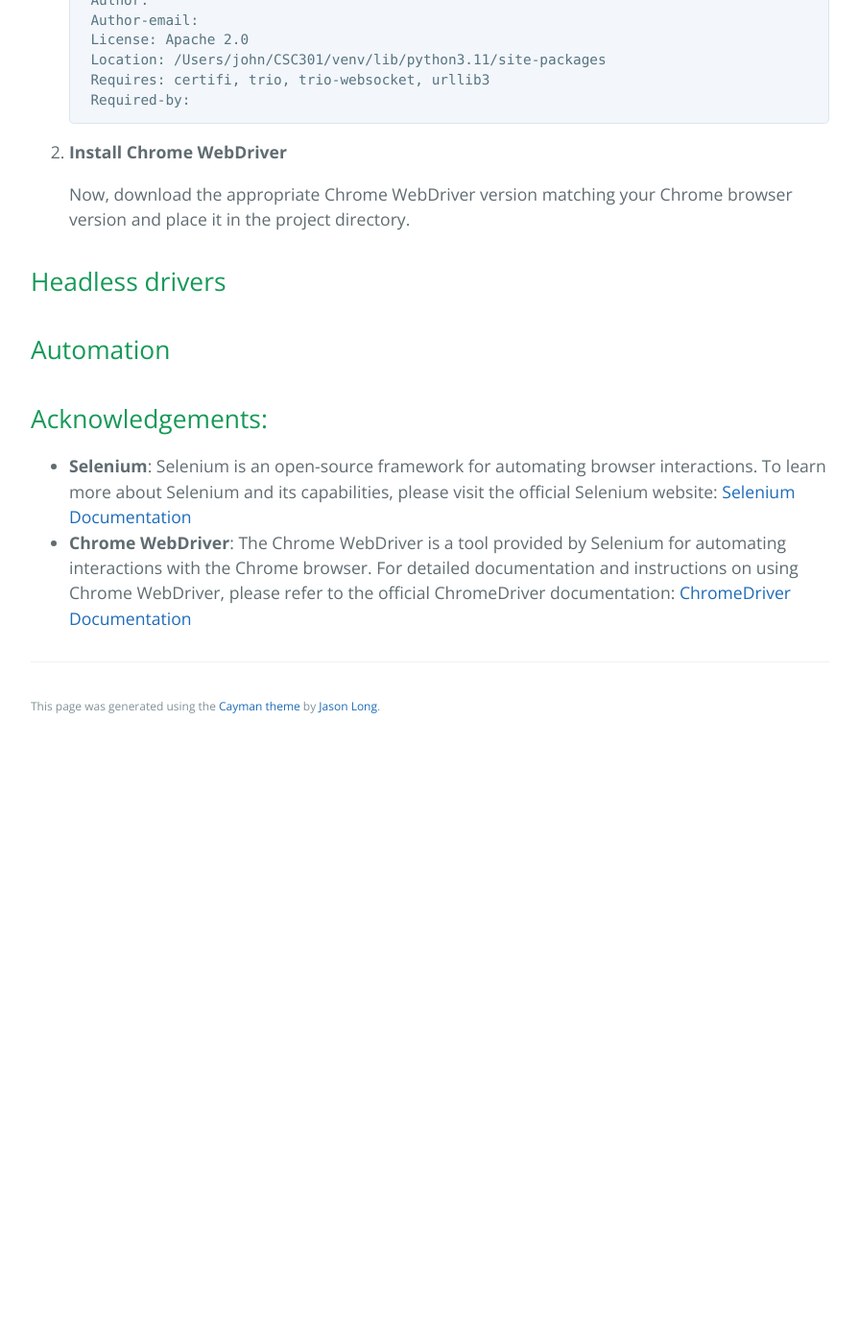
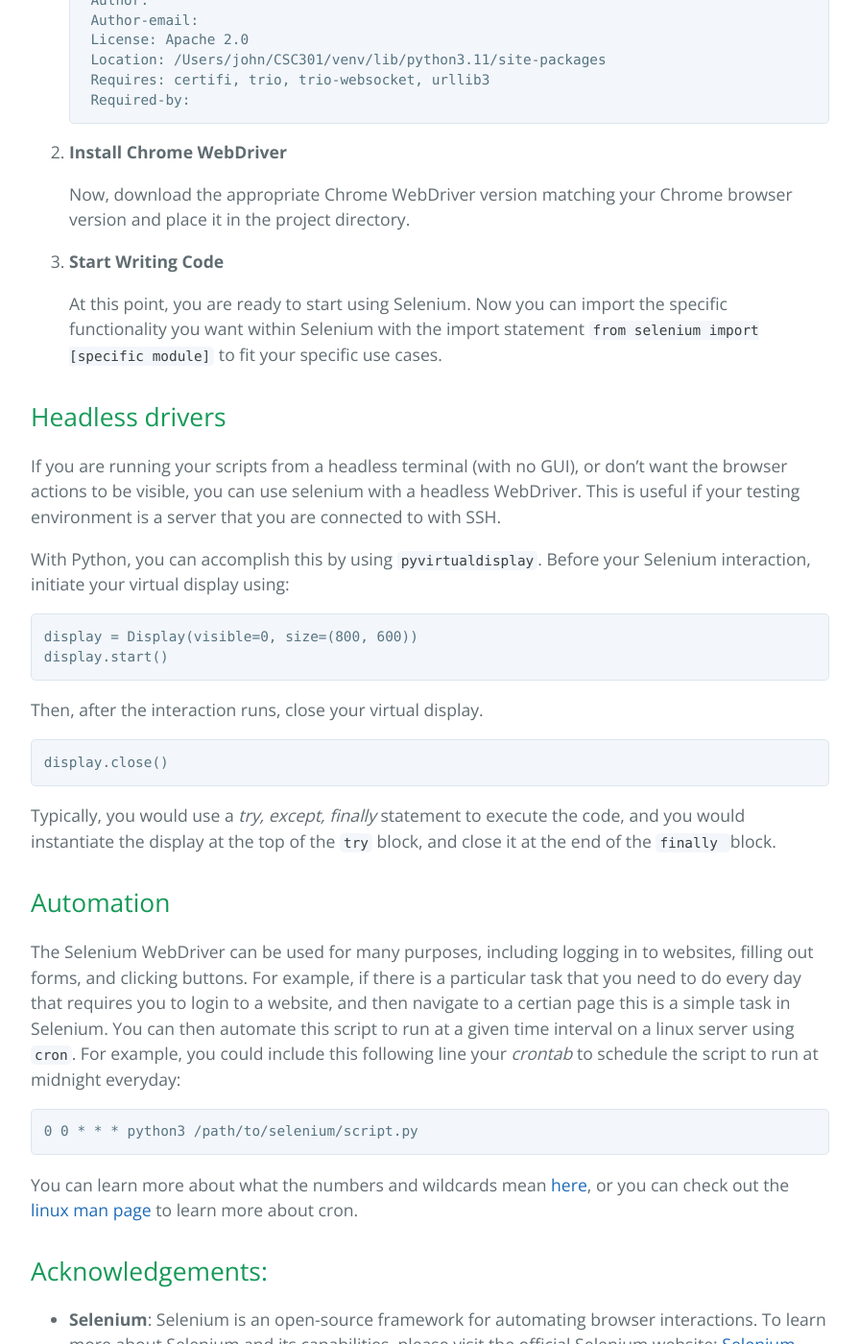
Before and after one commit to learning-software-engineering/learning-software-engineering.github.io, a Jekyll site: the page built from Topics/Tech_Stacks/selenium.md, in a window 1280 px wide and 1400 px high, scrolled down 2208 px. Shown: the whole window at 96% size, without its empty margins (192-1087 px from the left). Built offline with Jekyll 4.4.1, drawn with Linux system fonts in a browser that asks for light colours; our own code applies the rules of GitHub Pages for plain Markdown files; before the commit the page ends 2986 px from its top, so only the background shows below that.

Commit message:
Add description for headless drivers and the automation sections

````diff
--- a/Topics/Tech_Stacks/selenium.md
+++ b/Topics/Tech_Stacks/selenium.md
@@ -58,9 +58,35 @@
 
     Now, download the appropriate Chrome WebDriver version matching your Chrome browser version and place it in the project directory.
 
+3. **Start Writing Code**
+
+    At this point, you are ready to start using Selenium. Now you can import the specific functionality you want within Selenium with the import statement `from selenium import [specific module]` to fit your specific use cases.
+
 ## Headless drivers
 
+If you are running your scripts from a headless terminal (with no GUI), or don't want the browser actions to be visible, you can use selenium with a headless WebDriver. This is useful if your testing environment is a server that you are connected to with SSH.
+
+With Python, you can accomplish this by using `pyvirtualdisplay`. Before your Selenium interaction, initiate your virtual display using:
+```python
+display = Display(visible=0, size=(800, 600))
+display.start()
+```
+
+Then, after the interaction runs, close your virtual display.
+```python
+display.close()
+```
+Typically, you would use a _try, except, finally_ statement to execute the code, and you would instantiate the display at the top of the `try` block, and close it at the end of the `finally `block.
+
 ## Automation
+
+The Selenium WebDriver can be used for many purposes, including logging in to websites, filling out forms, and clicking buttons. For example, if there is a particular task that you need to do every day that requires you to login to a website, and then navigate to a certian page this is a simple task in Selenium. You can then automate this script to run at a given time interval on a linux server using `cron`. For example, you could include this following line your _crontab_ to schedule the script to run at midnight everyday:
+
+```bash
+0 0 * * * python3 /path/to/selenium/script.py
+```
+
+You can learn more about what the numbers and wildcards mean [here](https://crontab.guru/once-a-day), or you can check out the [linux man page](https://man7.org/linux/man-pages/man5/crontab.5.html) to learn more about cron.
 
 ## Acknowledgements:
 - **Selenium**: Selenium is an open-source framework for automating browser interactions. To learn more about Selenium and its capabilities, please visit the official Selenium website: [Selenium Documentation](https://www.selenium.dev/documentation/en/)
````
